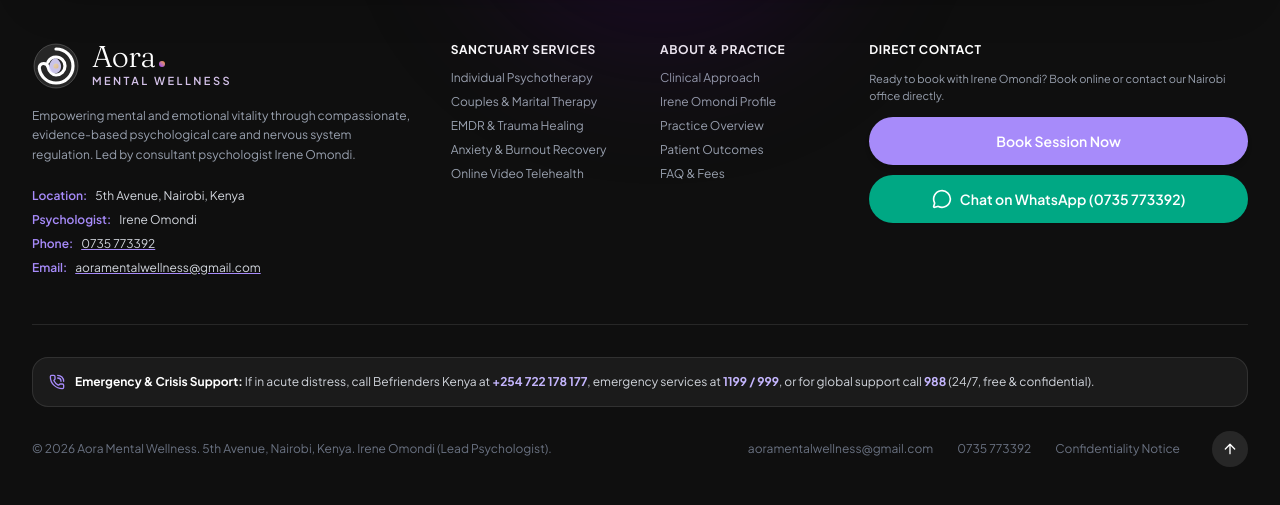
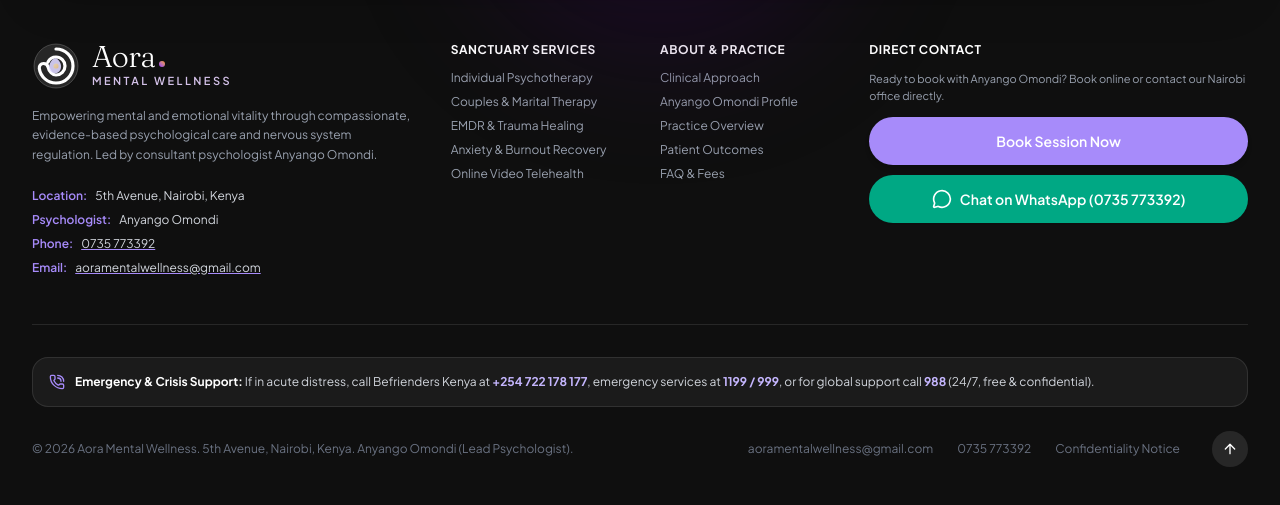
Before and after one commit to YankeeD254/aora-mental-wellness-v2, a React (Vite) app: page / in a window 1280 px wide. Shown: the part 8241-8746 px from the top of the page. Built offline with nearby package versions, Linux system fonts and the light colour scheme; no server answers; a web font is replaced by a local one.

Commit message:
Update Footer component with Anyango Omondi details

```diff
--- a/src/components/Footer.tsx
+++ b/src/components/Footer.tsx
@@ -1,5 +1,5 @@
 import React, { useState } from 'react';
-import { ArrowUp, Mail, CheckCircle2, AlertCircle, ArrowRight, ShieldCheck, Heart, Sparkles, PhoneCall, MessageCircle } from 'lucide-react';
+import { ArrowUp, CheckCircle2, AlertCircle, ArrowRight, Sparkles, PhoneCall, MessageCircle } from 'lucide-react';
 import { WHATSAPP_URL } from '../data/wellnessData';
 import { submitNewsletterSubscription, EMAIL_REGEX } from '../services/emailService';
 import { BrandLogo } from './BrandLogo';
@@ -41,7 +41,7 @@
       setIsSubscribed(true);
       onSuccessToast(
         'Welcome to Aora Mental Wellness Journal',
-        `We have registered ${email} and sent subscriber confirmation to Irene Omondi (aoramentalwellness@gmail.com).`
+        `We have registered ${email} and sent subscriber confirmation to Anyango Omondi (aoramentalwellness@gmail.com).`
       );
     } catch (err: any) {
       setIsSubmitting(false);
@@ -132,7 +132,7 @@
               <BrandLogo variant="light" size="lg" />
             </a>
             <p className="text-gray-400 text-xs leading-relaxed max-w-sm">
-              Empowering mental and emotional vitality through compassionate, evidence-based psychological care and nervous system regulation. Led by consultant psychologist Irene Omondi.
+              Empowering mental and emotional vitality through compassionate, evidence-based psychological care and nervous system regulation. Led by consultant psychologist Anyango Omondi.
             </p>
             <div className="pt-2 space-y-2 text-gray-300">
               <div className="flex items-center gap-2">
@@ -141,7 +141,7 @@
               </div>
               <div className="flex items-center gap-2">
                 <span className="text-[#A78BFA] font-semibold">Psychologist:</span>
-                <span>Irene Omondi</span>
+                <span>Anyango Omondi</span>
               </div>
               <div className="flex items-center gap-2">
                 <span className="text-[#A78BFA] font-semibold">Phone:</span>
@@ -171,7 +171,7 @@
             <h4 className="text-xs font-bold uppercase tracking-wider text-white">About & Practice</h4>
             <ul className="space-y-2 text-gray-400">
               <li><a href="#approach" className="hover:text-white transition-colors">Clinical Approach</a></li>
-              <li><a href="#therapists" className="hover:text-white transition-colors">Irene Omondi Profile</a></li>
+              <li><a href="#therapists" className="hover:text-white transition-colors">Anyango Omondi Profile</a></li>
               <li><button type="button" onClick={onOpenStory} className="hover:text-white transition-colors text-left cursor-pointer">Practice Overview</button></li>
               <li><a href="#testimonials" className="hover:text-white transition-colors">Patient Outcomes</a></li>
               <li><a href="#faq" className="hover:text-white transition-colors">FAQ & Fees</a></li>
@@ -182,7 +182,7 @@
           <div className="lg:col-span-4 space-y-3">
             <h4 className="text-xs font-bold uppercase tracking-wider text-white">Direct Contact</h4>
             <p className="text-gray-400 leading-relaxed text-[11px]">
-              Ready to book with Irene Omondi? Book online or contact our Nairobi office directly.
+              Ready to book with Anyango Omondi? Book online or contact our Nairobi office directly.
             </p>
             <div className="space-y-2.5 max-w-sm">
               <button
@@ -220,7 +220,7 @@
 
           <div className="flex flex-col sm:flex-row items-center justify-between gap-4 text-xs text-gray-500">
             <div>
-              © {new Date().getFullYear()} Aora Mental Wellness. 5th Avenue, Nairobi, Kenya. Irene Omondi (Lead Psychologist).
+              © {new Date().getFullYear()} Aora Mental Wellness. 5th Avenue, Nairobi, Kenya. Anyango Omondi (Lead Psychologist).
             </div>
 
             <div className="flex items-center gap-6">
```
